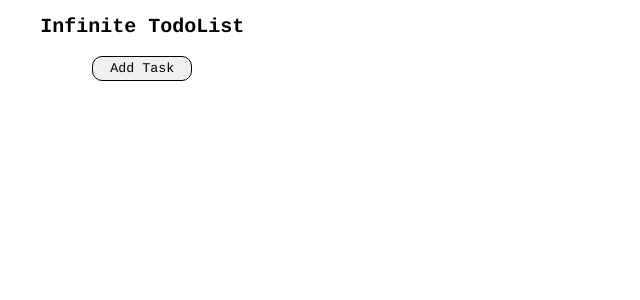
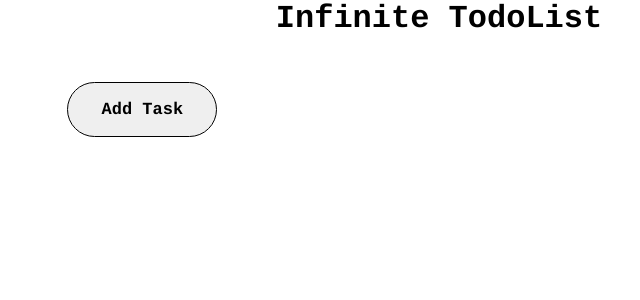
Before and after one commit to ArtemSyulatov/Infinite-Todo, a React (Vite) app in the folder Todo react+mobx/: page / in a window 1280 px wide. Shown: the top 300 px of the page, without its empty margins (201-841 px from the left). Built offline with nearby package versions, Linux system fonts and the light colour scheme.

Commit message:
fix stylesX2

```diff
--- a/Todo react+mobx/src/App.css
+++ b/Todo react+mobx/src/App.css
@@ -18,10 +18,17 @@
 }
 
 .App {
+
+}
+.header{
+    display: flex;
+    justify-content: center;
+    margin-bottom: 20px;
+}
+.content{
     display: flex;
     justify-content: space-evenly;
 }
-
 .taskText {
     width: 500px;
     display: flex;
@@ -51,14 +58,16 @@ p {
 }
 
 .addTaskBtn {
-    width: 100px;
-    height: 25px;
-    border-radius: 10px;
+    width: 150px;
+    height: 55px;
+    border-radius: 100px;
     margin-bottom: 10px;
     margin-top: 10px;
     border: black 1px solid;
     cursor: pointer;
-
+    font-family: Courier, monospace;
+    font-weight: bold;
+    font-size: 17px;
 }
 .overFlowY{
     overflow-y: scroll;
--- a/Todo react+mobx/src/App.tsx
+++ b/Todo react+mobx/src/App.tsx
@@ -5,6 +5,7 @@ import {useState} from "react";
 import {TaskInfo} from "./components/TaskInfo";
 import {Todo} from "./components/Todo";
 import {TaskState} from "./store/TaskState/TaskState";
+import {Header} from "./components/Header/Header";
 
 const App = observer(() => {
     const {todo} = useStore();
@@ -14,9 +15,11 @@ const App = observer(() => {
     }
     return (
         <div className="App">
+            <Header/>
+            <div className={'content'}>
             <div
                 className={`main`}>
-                <div className={'containerBtn'}><p>Infinite TodoList</p>
+                <div className={'containerBtn'}>
                     <button
                         className="addTaskBtn"
                         onClick={() => {
@@ -36,6 +39,7 @@ const App = observer(() => {
             <div className="taskText">
                 <TaskInfo/>
             </div>
+            </div>
         </div>
     );
 });
--- /dev/null
+++ b/Todo react+mobx/src/components/Header/Header.tsx
@@ -0,0 +1,7 @@
+export const Header = () => {
+    return (
+        <div className={'header'}>
+            <h1>Infinite TodoList</h1>
+        </div>
+    );
+};
```
